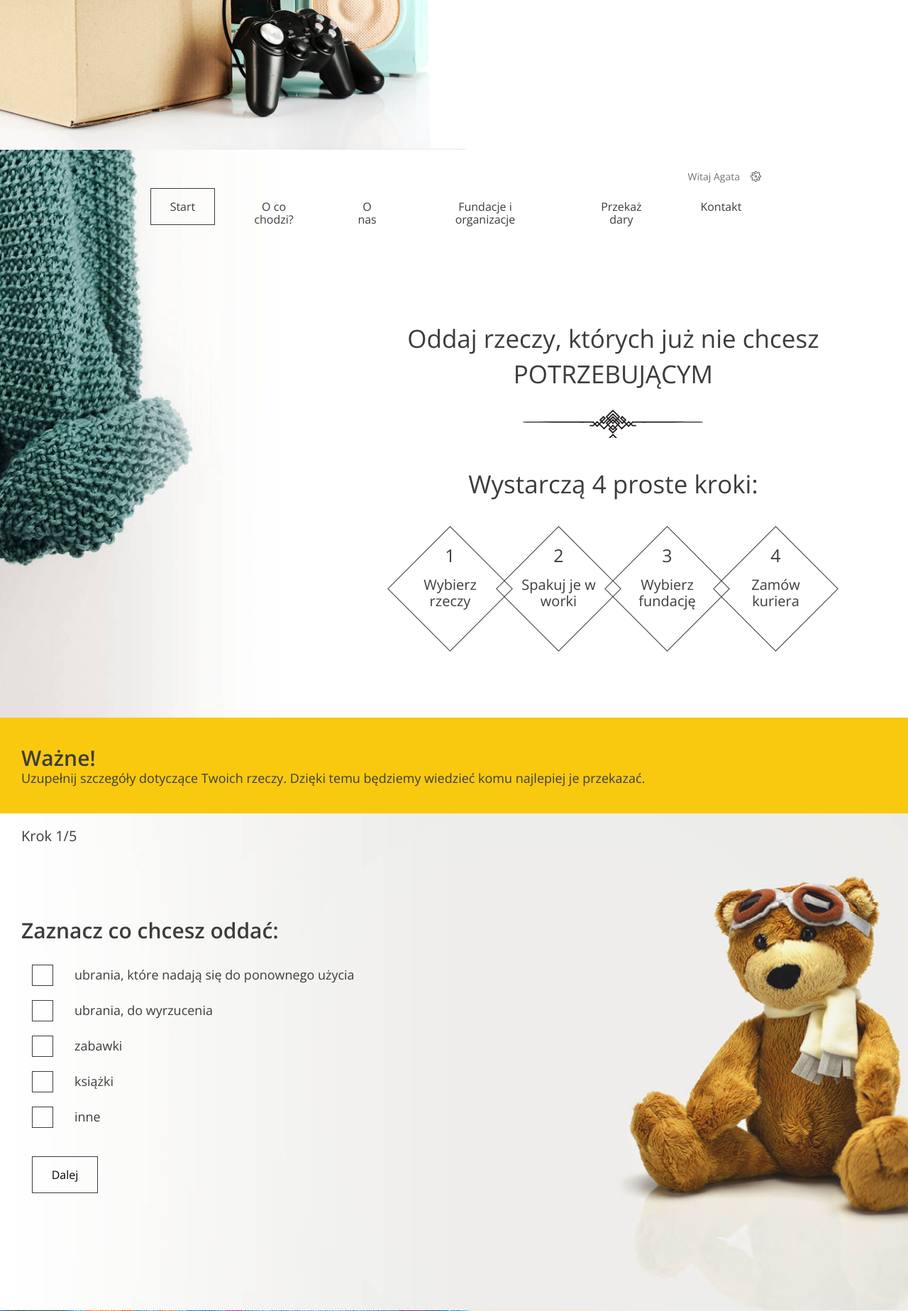
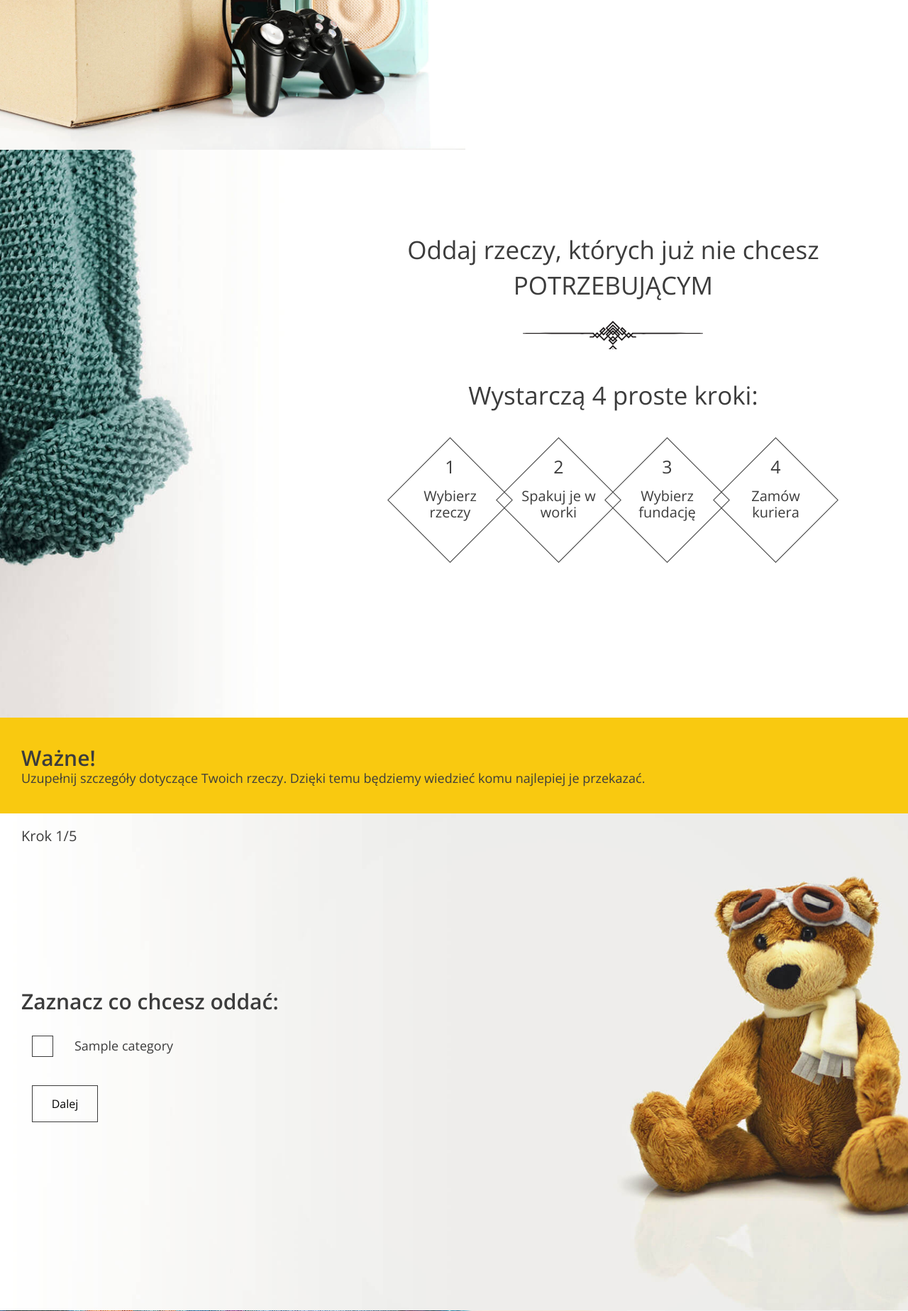
Before and after one commit to wiksez/share-your-stuff, a Django app: template In_good_hands/templates/form.html in a window 1280 px wide. Shown: the part 589-2436 px from the top of the page at 71% size. Run offline with Django 3.2, Linux system fonts and the light colour scheme; the template is opened without the code that fills it: most values are stand-ins (such as "Sample title", 1, 10 or a date in 2020).

Commit message:
zadanie 5.1 przekazywanie krok 1

```diff
--- a/In_good_hands/myapp/views.py
+++ b/In_good_hands/myapp/views.py
@@ -1,4 +1,5 @@
 from django.contrib.auth import authenticate, login, logout
+from django.contrib.auth.mixins import LoginRequiredMixin
 from django.contrib.auth.models import User
 from django.shortcuts import render, redirect
 from django.views import View
@@ -25,10 +26,11 @@ class LandingPage(View):
                                               'collections': collections})
 
 
-class AddDonation(View):
+class AddDonation(LoginRequiredMixin, View):
 
     def get(self, request):
-        return render(request, 'form.html')
+        categories = Category.objects.all()
+        return render(request, 'form.html', {'categories': categories})
 
 
 class Login(View):
--- a/In_good_hands/templates/form.html
+++ b/In_good_hands/templates/form.html
@@ -1,28 +1,6 @@
 {% extends 'base.html' %}
   {% block content %}
     <header class="header--form-page">
-      <nav class="container container--70">
-        <ul class="nav--actions">
-          <li class="logged-user">
-            Witaj Agata
-            <ul class="dropdown">
-              <li><a href="#">Profil</a></li>
-              <li><a href="#">Ustawienia</a></li>
-              <li><a href="#">Wyloguj</a></li>
-            </ul>
-          </li>
-        </ul>
-
-        <ul>
-          <li><a href="/" class="btn btn--without-border active">Start</a></li>
-          <li><a href="/#steps" class="btn btn--without-border">O co chodzi?</a></li>
-          <li><a href="/#about-us" class="btn btn--without-border">O nas</a></li>
-          <li><a href="/#help" class="btn btn--without-border">Fundacje i organizacje</a></li>
-          <li><a href="/add_donation/" class="btn btn--without-border">Przekaż dary</a></li>
-          <li><a href="/#contact" class="btn btn--without-border">Kontakt</a></li>
-        </ul>
-      </nav>
-
       <div class="slogan container container--90">
         <div class="slogan--item">
           <h1>
@@ -78,56 +56,21 @@
           <!-- STEP 1: class .active is switching steps -->
           <div data-step="1" class="active">
             <h3>Zaznacz co chcesz oddać:</h3>
-
+              {% for category in categories %}
             <div class="form-group form-group--checkbox">
               <label>
                 <input
                   type="checkbox"
                   name="categories"
-                  value="clothes-to-use"
+                  value="{{ category.id }}"
                 />
                 <span class="checkbox"></span>
                 <span class="description"
-                  >ubrania, które nadają się do ponownego użycia</span
+                  >{{ category.name }}</span
                 >
               </label>
             </div>
-
-            <div class="form-group form-group--checkbox">
-              <label>
-                <input
-                  type="checkbox"
-                  name="categories"
-                  value="clothes-useless"
-                />
-                <span class="checkbox"></span>
-                <span class="description">ubrania, do wyrzucenia</span>
-              </label>
-            </div>
-
-            <div class="form-group form-group--checkbox">
-              <label>
-                <input type="checkbox" name="categories" value="toys" />
-                <span class="checkbox"></span>
-                <span class="description">zabawki</span>
-              </label>
-            </div>
-
-            <div class="form-group form-group--checkbox">
-              <label>
-                <input type="checkbox" name="categories" value="books" />
-                <span class="checkbox"></span>
-                <span class="description">książki</span>
-              </label>
-            </div>
-
-            <div class="form-group form-group--checkbox">
-              <label>
-                <input type="checkbox" name="categories" value="other" />
-                <span class="checkbox"></span>
-                <span class="description">inne</span>
-              </label>
-            </div>
+                {% endfor %}
 
             <div class="form-group form-group--buttons">
               <button type="button" class="btn next-step">Dalej</button>
```
